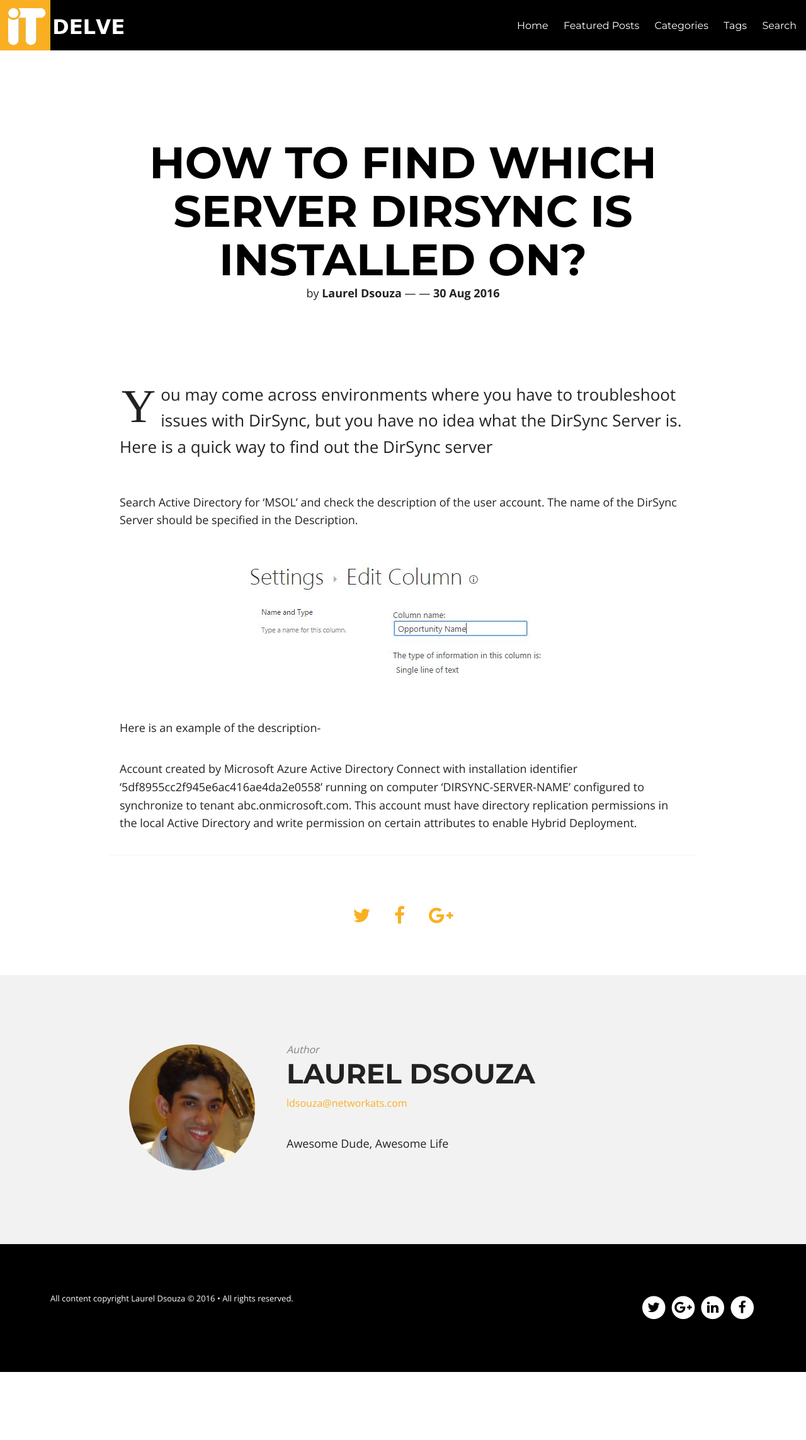
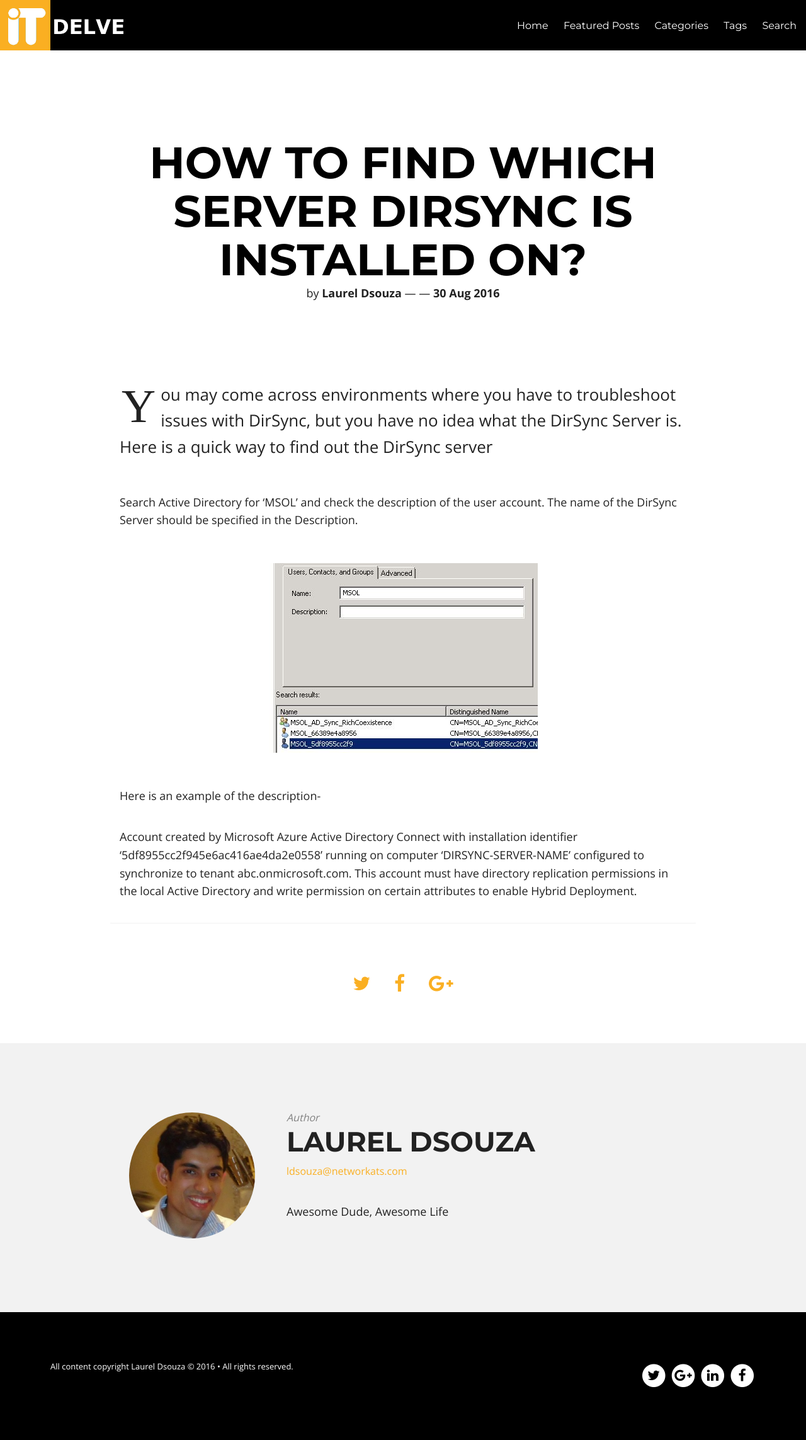
Before and after one commit to ldsouza/ldsouza.github.io, a Jekyll site: the page built from _posts/2016-08-30-how-to-find-which-server-dirsync-is-installed-on.md, in a window 1280 px wide. Shown: the whole page at 63% size. Built offline with Jekyll 4.4.1, drawn with Linux system fonts in a browser that asks for light colours; nearby versions of some CDN libraries; before the commit the page ends 2178 px from its top, so only the background shows below that.

Commit message:
Updated 2016-08-30-how-to-find-which-server-dirsync-is-installed-on.md

```diff
--- a/_posts/2016-08-30-how-to-find-which-server-dirsync-is-installed-on.md
+++ b/_posts/2016-08-30-how-to-find-which-server-dirsync-is-installed-on.md
@@ -11,7 +11,7 @@
 
 Search Active Directory for 'MSOL' and check the description of the user account. The name of the DirSync Server should be specified in the Description.
 
-![Image]({{ site.url }}/images/blog/pipeline-rename-title.JPG)
+![Image]({{ site.url }}/images/blog/Dirsync-msol.JPG)
 
 Here is an example of the description-
 
```
